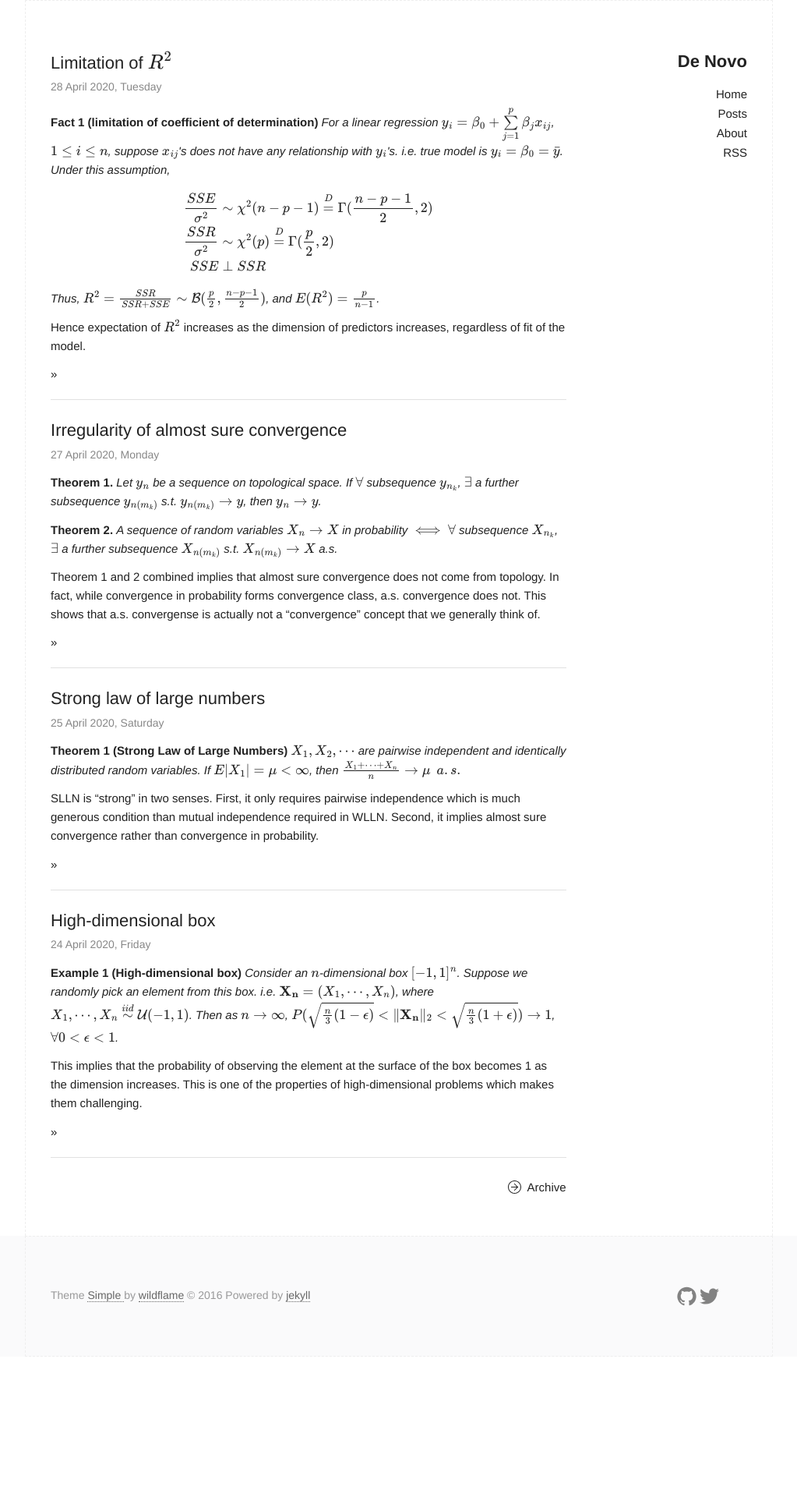
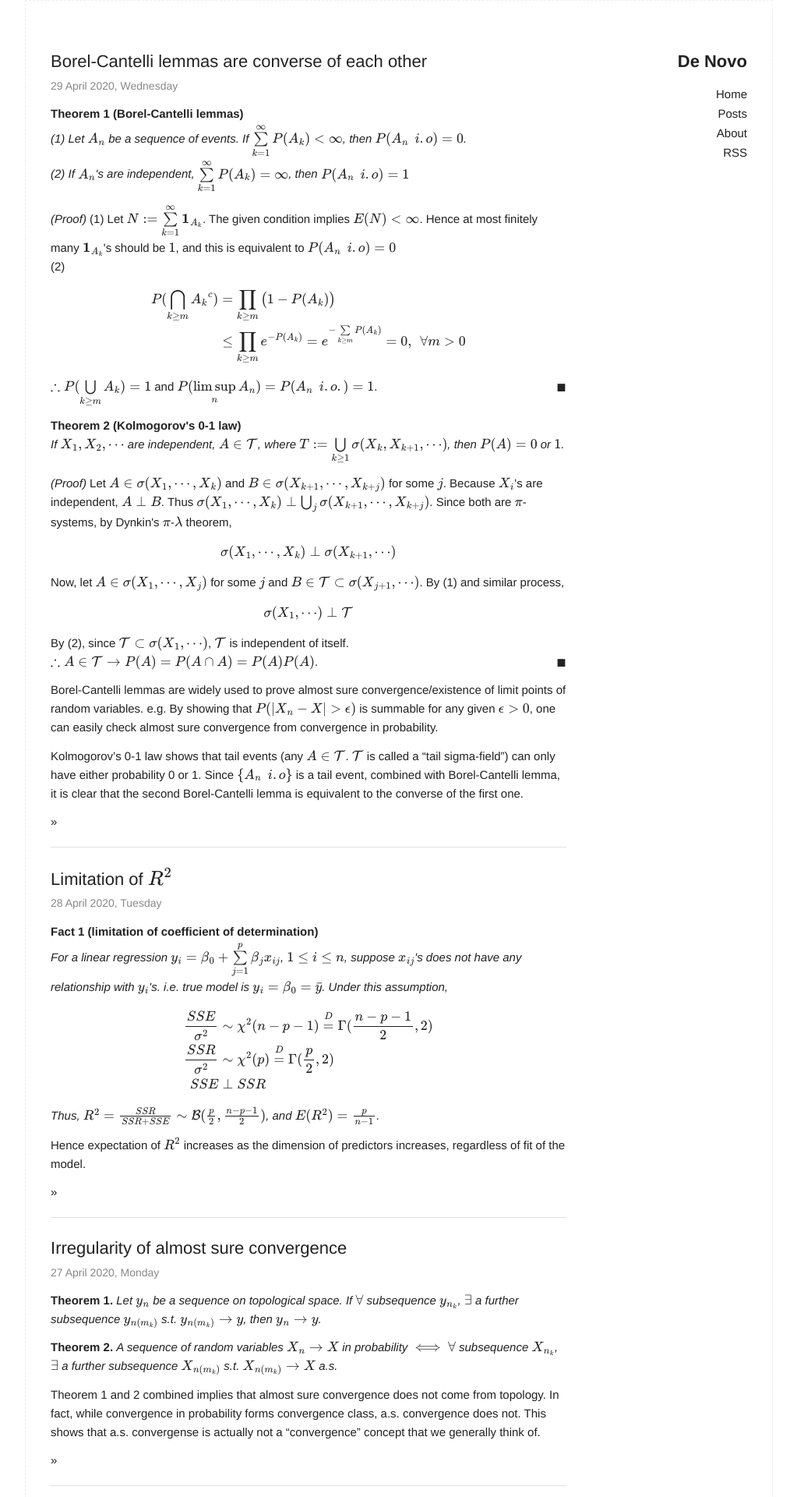
Before and after one commit to naturale0/naturale0.github.io, a Jekyll site: the page built from index.html, in a window 1280 px wide. Shown: the top 1920 px of the page at 78% size, without its empty margins (128-1151 px from the left). Built offline with Jekyll 4.4.1, drawn with Linux system fonts in a browser that asks for light colours; formulas are drawn with MathJax 3; before the commit the page ends 1740 px from its top, so only the background shows below that.

Commit message:
post B-C lemmas

```diff
--- /dev/null
+++ b/_posts/2020-04-29-Borel-Cantelli-lemmas.md
@@ -0,0 +1,48 @@
+---
+layout: post
+title:  "Borel-Cantelli lemmas are converse of each other"
+date:   2020-04-29 15:11:00 +0900
+categories: stat.today
+---
+
+<div class="theorem" text='Borel-Cantelli lemmas'>
+(1) Let $A_n$ be a sequence of events. If $\sum\limits_{k=1}^\infty P(A_k) < \infty$, then $P(A_n \:\: i.o) = 0$.
+<br>
+(2) If $A_n$'s are independent, $\sum\limits_{k=1}^\infty P(A_k) = \infty$, then $P(A_n \:\: i.o) = 1$
+</div>
+
+<div class="proof">
+(1) Let $N := \sum\limits_{k=1}^\infty \mathbf{1}_{A_k}$. The given condition implies $E(N)<\infty$. Hence at most finitely many $\mathbf{1}_{A_k}$'s should be $1$, and this is equivalent to $P(A_n \:\: i.o) = 0$
+<br>
+
+(2)
+\begin{align*}
+    P(\bigcap\limits_{k \geq m}{A_k}^c) &= \prod\limits_{k \geq m}\big( 1-P({A_k}) \big) \\
+    &\leq \prod\limits_{k \geq m}e^{-P(A_k)} = e^{-\sum\limits_{k \geq m} P(A_k)} = 0, \:\: \forall m>0
+\end{align*}
+$\therefore P(\bigcup\limits_{k \geq m}{A_k}) = 1$ and $P(\limsup\limits_n{A_n}) = P(A_n \:\: i.o.) = 1$.
+</div>
+
+<div class="theorem" text="Kolmogorov's 0-1 law">
+If $X_1, X_2, \cdots$ are independent, $A \in \mathcal{T}$, where $T := \bigcup\limits_{k\geq1} \sigma(X_k, X_{k+1}, \cdots)$, then $P(A)=0$ or $1$.
+</div>
+
+<div class="proof">
+Let $A \in \sigma(X_1, \cdots, X_k)$ and $B \in \sigma(X_{k+1}, \cdots, X_{k+j})$ for some $j$. Because $X_i$'s are independent, $A \perp B$. Thus $\sigma(X_1, \cdots, X_k) \perp \bigcup_j \sigma(X_{k+1}, \cdots, X_{k+j})$. Since both are $\pi$-systems, by Dynkin's $\pi$-$\lambda$ theorem,
+\begin{equation}
+    \sigma(X_1, \cdots, X_k) \perp \sigma(X_{k+1}, \cdots)
+\end{equation}
+
+Now, let $A \in \sigma(X_1, \cdots, X_j)$ for some $j$ and $B \in \mathcal{T} \subset \sigma(X_{j+1}, \cdots)$. By (1) and similar process,
+\begin{equation}
+    \sigma(X_1, \cdots) \perp \mathcal{T}
+\end{equation}
+
+By (2), since $\mathcal{T} \subset \sigma(X_1, \cdots)$, $\mathcal{T}$ is independent of itself. <br>
+$\therefore  A \in \mathcal{T} \to P(A) = P(A \cap A) = P(A)P(A)$.
+</div>
+
+
+Borel-Cantelli lemmas are widely used to prove almost sure convergence/existence of limit points of random variables. e.g. By showing that $P(\|X_n - X\|>\epsilon)$ is summable for any given $\epsilon > 0$, one can easily check almost sure convergence from convergence in probability.
+
+Kolmogorov's 0-1 law shows that tail events (any $A \in \mathcal{T}$. $\mathcal{T}$ is called a "tail sigma-field") can only have either probability 0 or 1. Since $\\{A_n \\:\\: i.o\\}$ is a tail event, combined with Borel-Cantelli lemma, it is clear that the second Borel-Cantelli lemma is equivalent to the converse of the first one.
--- a/_sass/_base.scss
+++ b/_sass/_base.scss
@@ -473,7 +473,8 @@ body {
   font-style: normal;
 }
 .theorem[text]:before {
-  content: "Theorem " counter(theorem) " (" attr(text) ") ";
+  content: "Theorem " counter(theorem) " (" attr(text) ")\A";
+  white-space: pre;
 }
 
 .fact {
@@ -483,12 +484,14 @@ body {
   counter-increment: fact
 }
 .fact:before {
-  content: "Fact " counter(fact) ". ";
+  content: "Fact " counter(fact) ".\A";
   font-weight: bold;
   font-style: normal;
+  white-space: pre;
 }
 .fact[text]:before {
-  content: "Fact " counter(fact) " (" attr(text) ") ";
+  content: "Fact " counter(fact) " (" attr(text) ")\A";
+  white-space: pre;
 }
 
 .remark {
@@ -503,7 +506,8 @@ body {
   font-style: normal;
 }
 .remark[text]:before {
-  content: "Remark " counter(remark) " (" attr(text) ") ";
+  content: "Remark " counter(remark) " (" attr(text) ")\A";
+  white-space: pre;
 }
 
 .prop {
@@ -518,7 +522,8 @@ body {
   font-style: normal;
 }
 .prop[text]:before {
-  content: "Proposition " counter(prop) " (" attr(text) ") ";
+  content: "Proposition " counter(prop) " (" attr(text) ")\A";
+  white-space: pre;
 }
 
 .example {
@@ -533,7 +538,8 @@ body {
   font-style: normal;
 }
 .example[text]:before {
-  content: "Example " counter(example) " (" attr(text) ") ";
+  content: "Example " counter(example) " (" attr(text) ")\A";
+  white-space: pre;
 }
 
 .lemma {
@@ -567,7 +573,7 @@ body {
   counter-increment: definition
 }
 .definition:before {
-  content: "Definition. ";
+  content: "Def. ";
   font-weight: bold;
   font-style: normal;
 }
--- a/_sass/theorem.scss
+++ /dev/null
@@ -1,43 +0,0 @@
-.theorem {
-    display: block;
-    margin: 12px 0;
-    font-style: italic;
-}
-.theorem:before {
-    content: "Theorem.";
-    font-weight: bold;
-    font-style: normal;
-}
-.lemma {
-    display: block;
-    margin: 12px 0;
-    font-style: italic;
-}
-.lemma:before {
-    content: "Lemma.";
-    font-weight: bold;
-    font-style: normal;
-}
-.proof {
-    display: block;
-    margin: 12px 0;
-    font-style: normal;
-}
-.proof:before {
-    content: "Proof.";
-    font-style: italic;
-}
-.proof:after {
-    content: "\25FC";
-    float:right;
-}
-.definition {
-    display: block;
-    margin: 12px 0;
-    font-style: normal;
-}
-.definition:before {
-    content: "Definition.";
-    font-weight: bold;
-    font-style: normal;
-}
```
Also changed, not shown: 7 other files.
